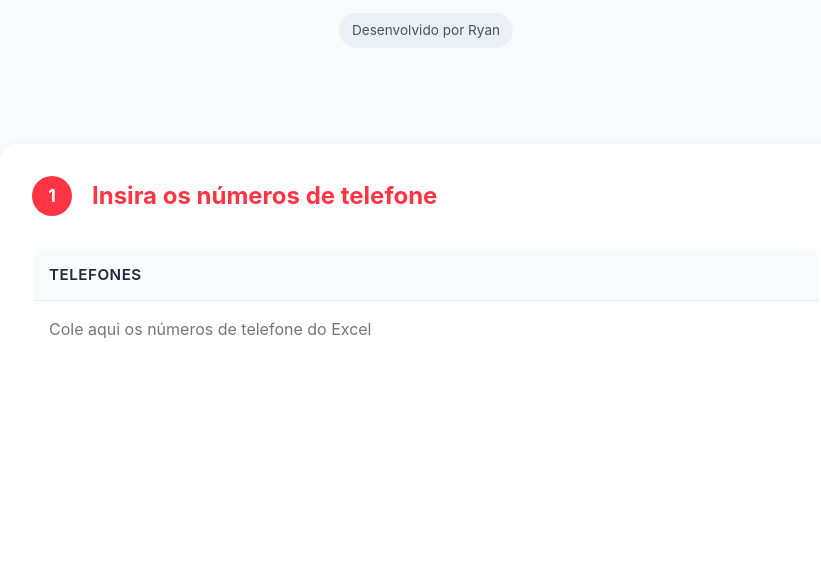
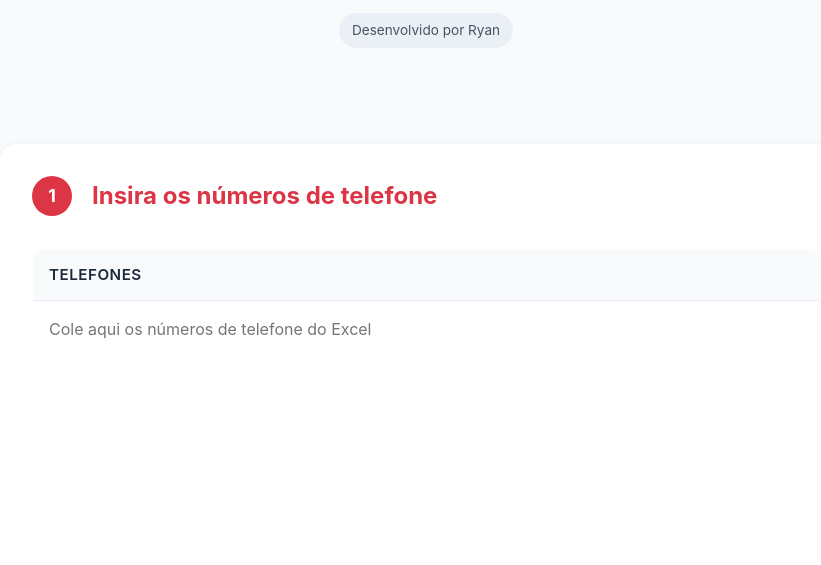
Before and after one commit to euoryan/contatoscsv, a plain HTML site: page index.html in a window 1280 px wide. Shown: the part 235-800 px from the top of the page, without its empty margins (214-1035 px from the left). Drawn offline with nearby package versions, Linux system fonts and the light colour scheme.

Commit message:
att de cores #2

```diff
--- a/index.html
+++ b/index.html
@@ -7,8 +7,8 @@
     <script src="https://cdnjs.cloudflare.com/ajax/libs/PapaParse/5.3.0/papaparse.min.js"></script>
     <style>
         :root {
-            --primary: #FF3545; /* New primary red color */
-            --primary-dark: #e62e3c; /* Darker shade for hover */
+            --primary: #dc3545; /* New primary red color */
+            --primary-dark: #ba0b1c; /* Darker shade for hover */
             --gray-100: #f8fafc;
             --gray-200: #e9eef6;
             --gray-300: #cbd5e1;
```
